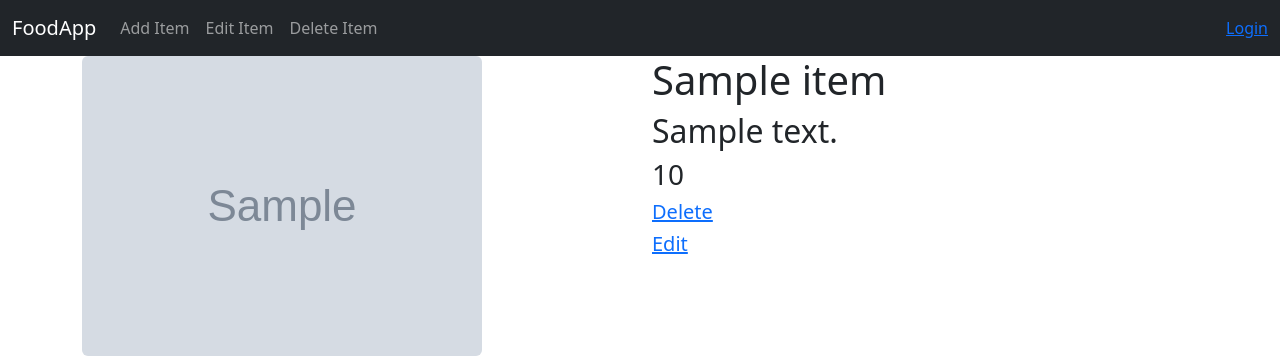
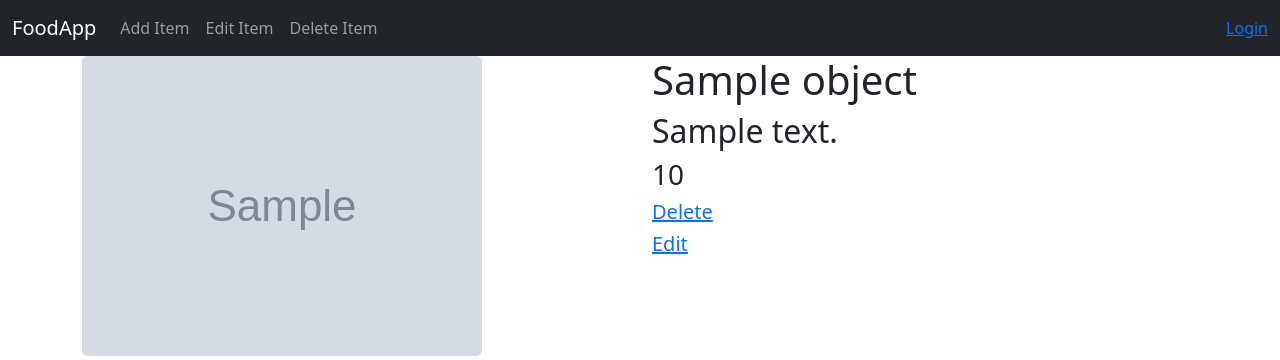
Before and after one commit to bogerm/mysite, a Django app: template food/templates/food/detail.html in a window 1280 px wide. Shown: the top 360 px of the page. Run offline with Django 5.2, Linux system fonts and the light colour scheme; tables that the repository leaves empty hold one stand-in row (values such as "Sample post"); the template is opened without the code that fills it: values that come from a table or form of the project are taken from there, most other values are stand-ins (such as "Sample title", 1, 10 or a date in 2020); grey boxes marked "Sample" are stand-in pictures.

Commit message:
Implement class based list and detail views

```diff
--- a/food/templates/food/detail.html
+++ b/food/templates/food/detail.html
@@ -5,18 +5,18 @@
   <div class="row">
     <div class="col-md-6">
       <img
-        src="{% static 'food' %}/{{ item.item_image }}"
+        src="{% static 'food' %}/{{ object.item_image }}"
         alt="Product image"
         height="300px"
         class="rounded"
       />
     </div>
     <div class="col-md-6">
-      <h1>{{ item.item_name }}</h1>
-      <h2>{{ item.item_desc }}</h2>
-      <h3>{{ item.item_price }}</h3>
-      <h5><a href="{% url 'food:delete_item' item.id %}">Delete</a></h5>
-      <h5><a href="{% url 'food:update_item' item.id %}">Edit</a></h5>
+      <h1>{{ object.item_name }}</h1>
+      <h2>{{ object.item_desc }}</h2>
+      <h3>{{ object.item_price }}</h3>
+      <h5><a href="{% url 'food:delete_item' object.id %}">Delete</a></h5>
+      <h5><a href="{% url 'food:update_item' object.id %}">Edit</a></h5>
     </div>
   </div>
 </div>
--- a/food/urls.py
+++ b/food/urls.py
@@ -5,10 +5,10 @@ app_name='food'
 
 urlpatterns = [
     #/food/
-    path('', views.index, name='index'),
+    path('', views.IndexClassView.as_view(), name='index'),
 
     #/food/1
-    path('<int:item_id>', views.detail, name='detail'),
+    path('<int:pk>', views.FoodDetail.as_view(), name='detail'),
 
     # add items
     path('add', views.create_item, name='create_item'),
```
Also changed, not shown: food/views.py (+11 -0 lines).
